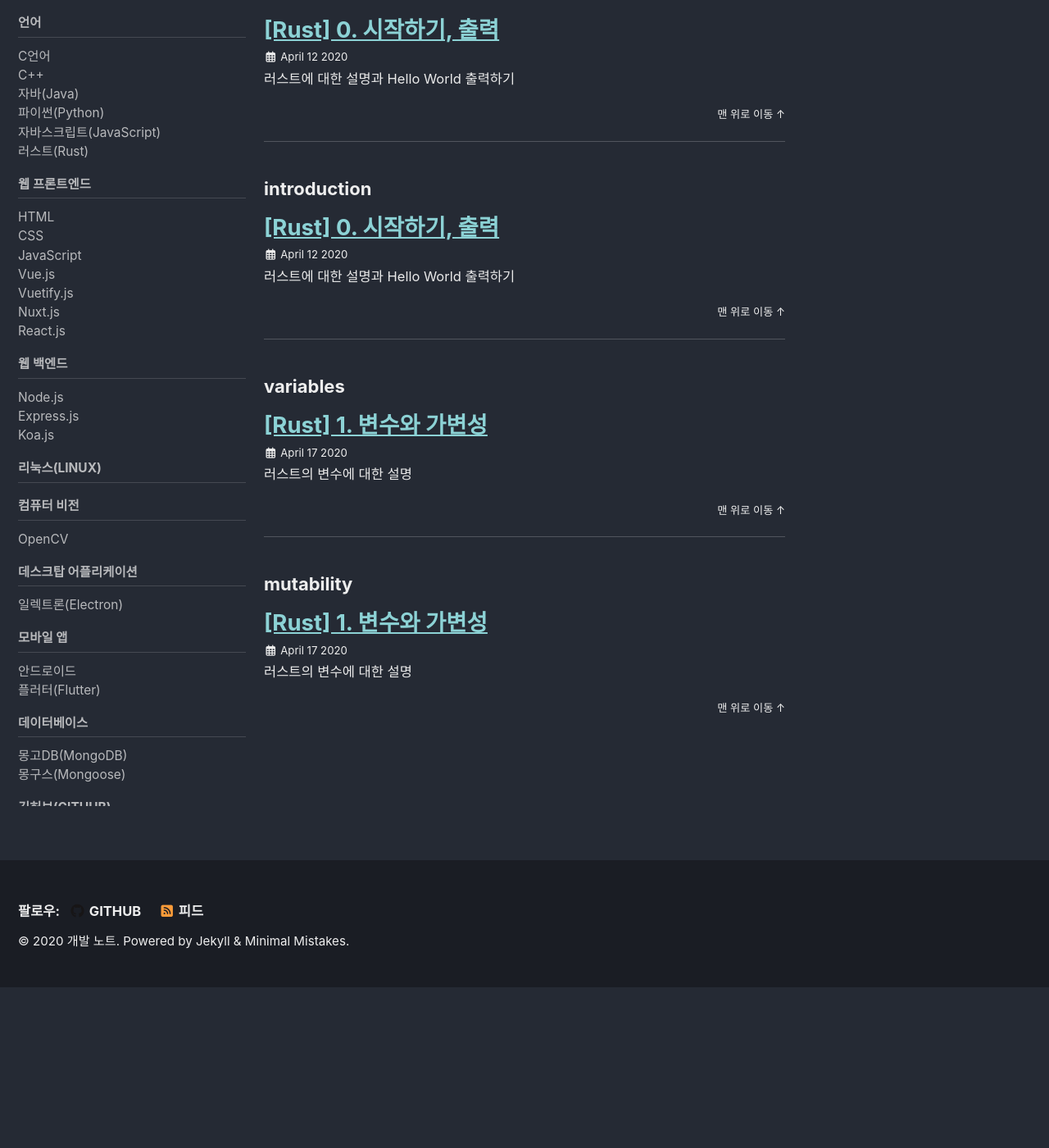
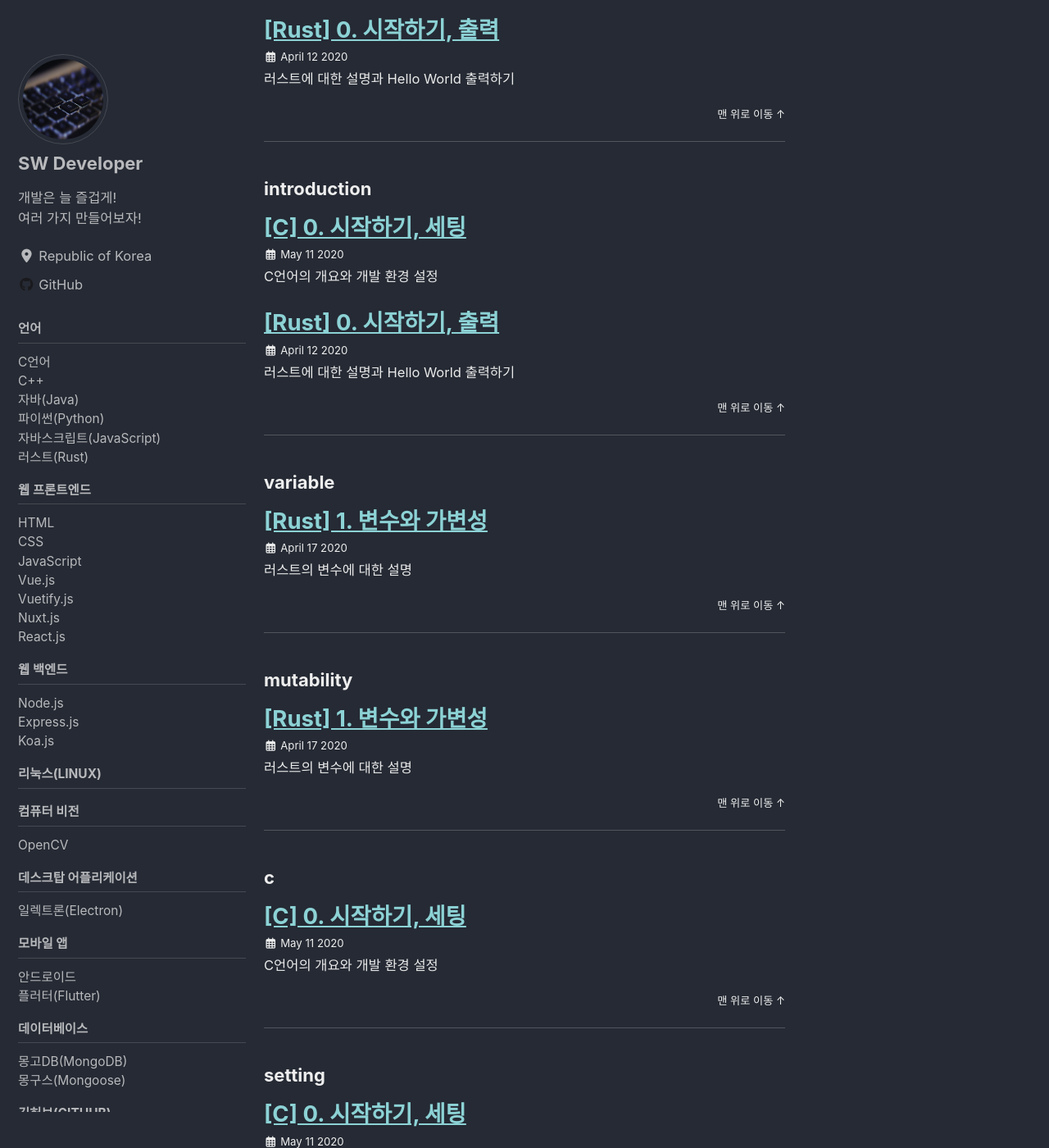
Before and after one commit to hummingengineer/hummingengineer.github.io, a Jekyll site: the page built from _pages/tag-archive.md, in a window 1280 px wide and 1400 px high, scrolled down 425 px. Shown: the whole window at 82% size. Built offline with Jekyll 4.4.1, drawn with Linux system fonts in a browser that asks for light colours; cached includes are drawn as plain includes; nearby versions of some CDN libraries; before the commit the page ends 1629 px from its top, so only the background shows below that; part of the change alters nothing that is shown; some of the changed text lies outside the part shown.

Commit message:
Feat: add C-00-Introduction-and-Settings.md

```diff
--- /dev/null
+++ b/_posts/C/2020-05-11-C-00-Introduction-and-Settings.md
@@ -0,0 +1,88 @@
+---
+title: "[C] 0. 시작하기, 세팅"
+excerpt: "C언어의 개요와 개발 환경 설정"
+categories:
+  - C
+tags:
+  - c
+  - introduction
+  - setting
+---
+{{ page.excerpt }}
+* * *
+
+## C언어
+- 프로그래밍 언어
+  - 컴퓨터와 사람과의 사이에서 대화를 위한 공통의 대화 수단
+  - C언어, C++, Java, Python, …
+- C언어
+  - 작고 빠른 프로그램을 개발하기 위해 설계
+  - 대분분의 다른 프로그래밍 언어 보다 더 낮은 수준
+  - Embedded 환경에 적합
+
+## C언어 - 작동 방식
+- 사람의 언어 != 기계어
+  - 기계어를 직접 학습하기에는 어려움이 있음
+  - 번역(통역) 하는 프로그램(컴파일러, complier)을 통해 의사 소통
+  - 컴파일(compile)이라는 과정을 통해 기계어로 번역
+
+## 컴파일러(Compiler)
+- 컴파일러
+  - 사람의 언어를 기계어로 번역 하는 역할
+  - 대표적인 예) GCC, Clang
+- 컴파일
+  - 고급언어(C언어)로 작성된 컴퓨터 프로그램을 기계어로 번역하는 과정
+
+## C언어의 특징
+- 1971년 UNIX 개발을 위해 Dennis Ritchie와 Ken Thompson이 개발
+- 절차지향적 특성을 가짐
+  - 정해진 순서의 실행흐름을 중시
+- C언어로 작성된 프로그램은 이식성이 좋음
+  - CPU의 종류에 상관없이 실행이 가능
+- C언어로 구현된 프로그램은 좋은 성능을 보임
+  - 상대적으로 요구하는 메모리의 양이 적고, 속도를 저하시키는 요소를 최소화함
+
+## C언어 개발 환경
+- Editor: Visual Studio Code(VS Code)
+  - <https://code.visualstudio.com/>
+- OS: windows 10
+- Compiler: mingw-w64 GCC
+  - <https://sourceforge.net/projects/mingw-w64/>
+
+## GCC(ming64) install
+- <https://sourceforge.net/projects/mingw-w64/files/> 접속
+- GCC 다운로드
+  - [MinGW-W64-install.exe](https://sourceforge.net/projects/mingw-w64/files/Toolchains%20targetting%20Win32/Personal%20Builds/mingw-builds/installer/mingw-w64-install.exe)
+- 설치 파일 실행
+  - 설치 중 Settings 부분에서
+    - Architecture 은 **x86_64** 선택
+    - Threads 는 **win32** 선택
+
+## GCC 설치 경로 확인
+- GCC경로를 설정하기 위해 GCC 설치 위치 파악
+  - **C:\Program Files\mingw-w64\x86_64-8.1.0-win32-seh-rt_v6-rev0\mingw64\bin** 위치에 **gcc**, **g++** 실행 파일 확인
+
+## GCC 경로 설정
+- 환경 변수 설정 화면 열기
+  - 윈도우 키 + R을 눌러 실행 창에서 sysdm.cpl 입력
+- 시스템 속성 > 고급 탭 > 환경 변수
+- 시스템 변수 > path 선택 > 편집 > 새로 만들기 > GCC설치 경로 입력 > 확인
+
+## GCC 경로 설정 테스트
+- 윈도우 키 + R 실행 창에서 cmd 입력
+- Command에 gcc –v 를 실행 시켜 아래와 같은 결과 확인
+  - 주의: cmd 창 실행전 환경 변수 설정과 관련된 모든 창을 종료해야 함
+
+## VS Code 확장 프로그램
+- C/C++ 설치
+
+## VS Code에서 C 컴파일러 설정
+- VS Code메뉴 Terminal > Configure default build task 선택
+- C/C++: gcc.exe build active file 선택
+
+## VS Code에서 C 컴파일
+- 컴파일 하고자 하는 .c 파일에서 Ctrl + shift + b 를 눌러 컴파일
+
+## VS Code에서 exe파일 실행
+- 컴파일이 완료화면에서 enter를 눌러 터미널 변경
+- 셸은 powershell을 선택하도록 한다
--- a/_posts/Rust/2020-04-17-Rust-01-Variables-and-Mutability.md
+++ b/_posts/Rust/2020-04-17-Rust-01-Variables-and-Mutability.md
@@ -5,7 +5,7 @@ categories:
   - Rust
 tags:
   - rust
-  - variables
+  - variable
   - mutability
 ---
 {{ page.excerpt }}
```
